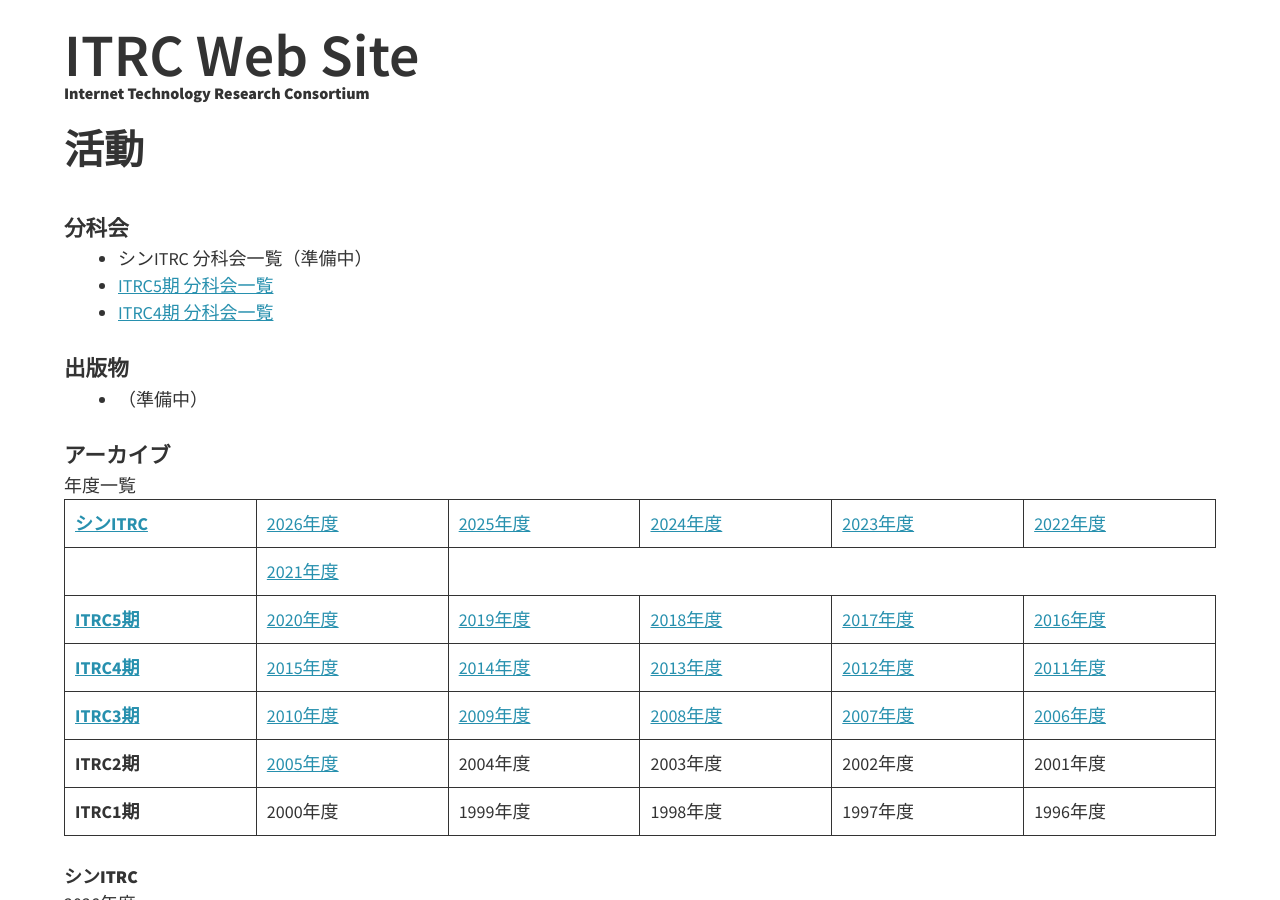
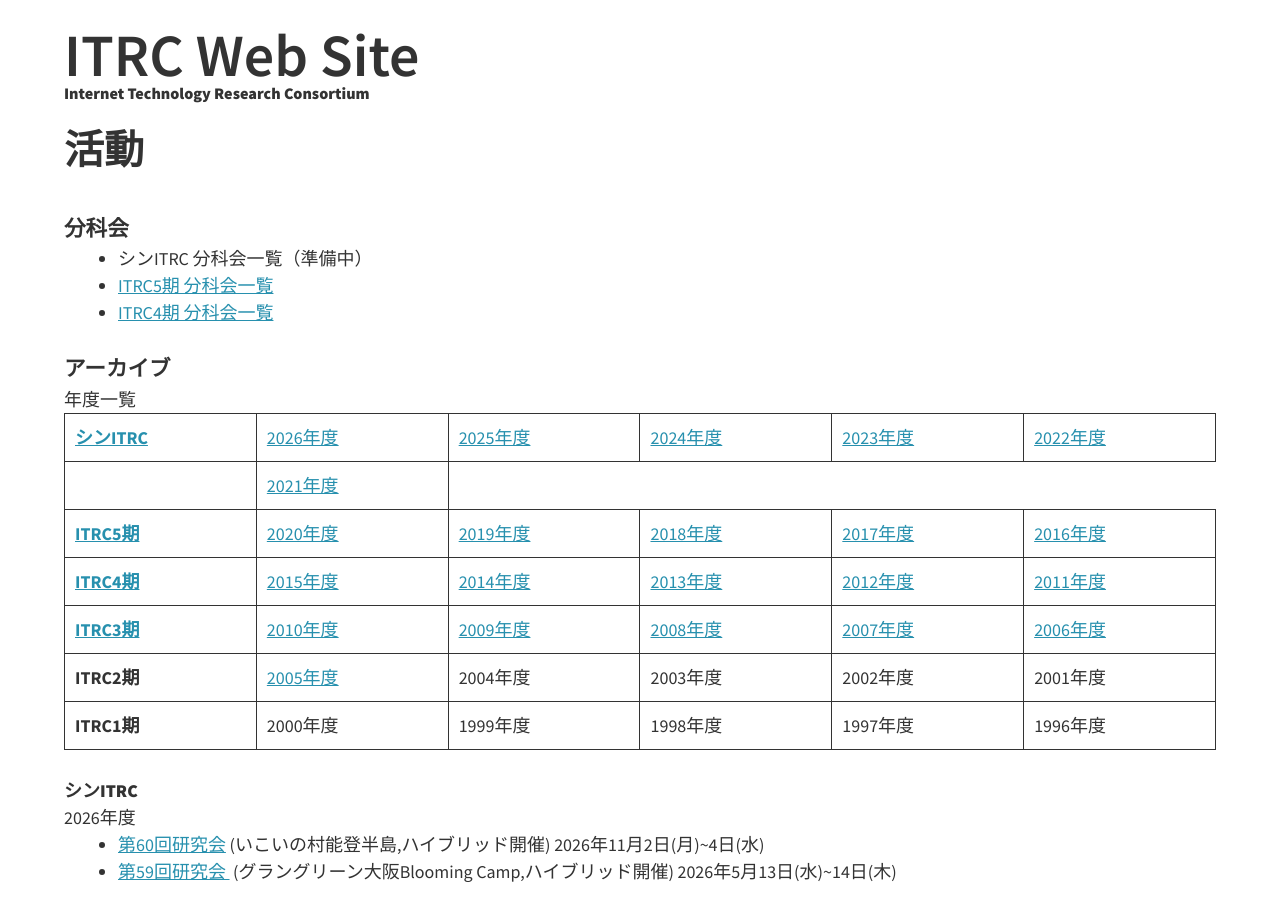
Before and after one commit to itrcnet/www.itrc.net, a Jekyll site: the page built from activities.md, in a window 1280 px wide and 900 px high. Built offline with Jekyll 4.4.1, drawn with Linux system fonts in a browser that asks for light colours; nearby versions of some CDN libraries; library files that are not in the unit come from our copies.

Commit message:
Remove empty publications section from activities page

```diff
--- a/activities.md
+++ b/activities.md
@@ -16,10 +16,6 @@ permalink: "/activities/index.html"
 - シンITRC 分科会一覧（準備中）
 - [ITRC5期 分科会一覧](../o/itrc5/wg5/index.html)
 - [ITRC4期 分科会一覧](../o/itrc4/wg/index.html)
-
-### 出版物
-
-- （準備中）
 
 <div markdown="0">
 <h3 class="top">アーカイブ</h3>
```
